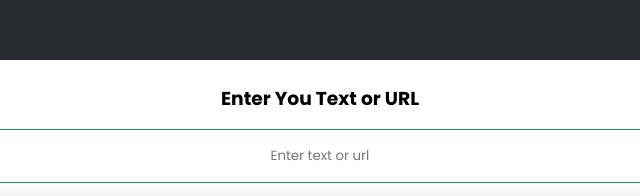
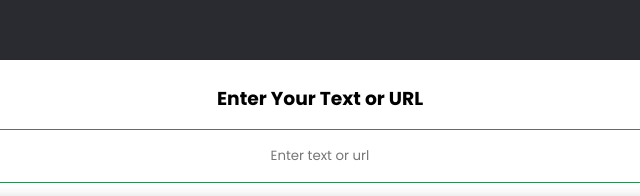
Before and after one commit to cloudkhairul/QR-Code-Generator, a plain HTML site: page index.html in a window 1280 px wide. Shown: the part 199-395 px from the top of the page, 320-960 px from the left. Drawn offline with Linux system fonts and the light colour scheme.

Commit message:
Update index.html

```diff
--- a/index.html
+++ b/index.html
@@ -19,7 +19,7 @@
   <!-- Project -->
 
   <main>
-    <h3>Enter You Text or URL</h3>
+    <h3>Enter Your Text or URL</h3>
     <input type="text" placeholder="Enter text or url" id="qrData">
     <div id="imageContainer">
       <img src="" id="qrImage">
```
